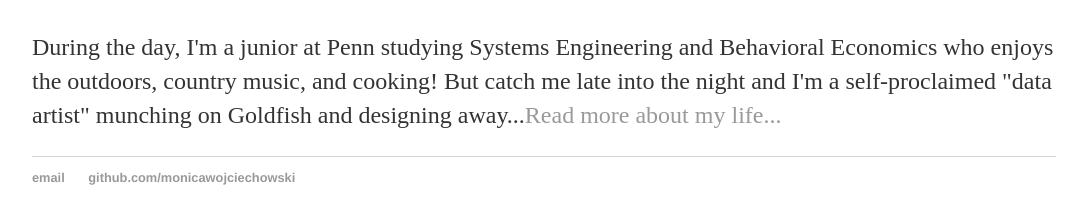
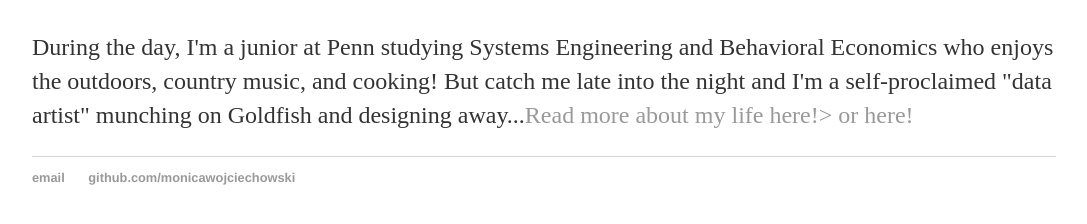
Before and after one commit to monicawoj/monicawojciechowski.github.io, a Jekyll site: the page built from index.html, in a window 1280 px wide. Shown: the part 156-380 px from the top of the page, without its empty margins (96-1183 px from the left). Built offline with Jekyll 4.4.1, drawn with Linux system fonts in a browser that asks for light colours.

Commit message:
Update index.html

```diff
--- a/index.html
+++ b/index.html
@@ -4,5 +4,5 @@
 ---
 <div class="blurb">
 	<h1>Hi there, I'm Monica Wojciechowski!</h1>
-	<p>During the day, I'm a junior at Penn studying Systems Engineering and Behavioral Economics who enjoys the outdoors, country music, and cooking! But catch me late into the night and I'm a self-proclaimed "data artist" munching on Goldfish and designing away...<a href="/about">Read more about my life...</a></p>
+	<p>During the day, I'm a junior at Penn studying Systems Engineering and Behavioral Economics who enjoys the outdoors, country music, and cooking! But catch me late into the night and I'm a self-proclaimed "data artist" munching on Goldfish and designing away...<a href="/about">Read more about my life here!></a> <a href="http://beacon.wharton.upenn.edu/wab/passion-projects-fellow-monica-wojciechowski/">or here!</a></p>
 </div><!-- /.blurb -->
```
